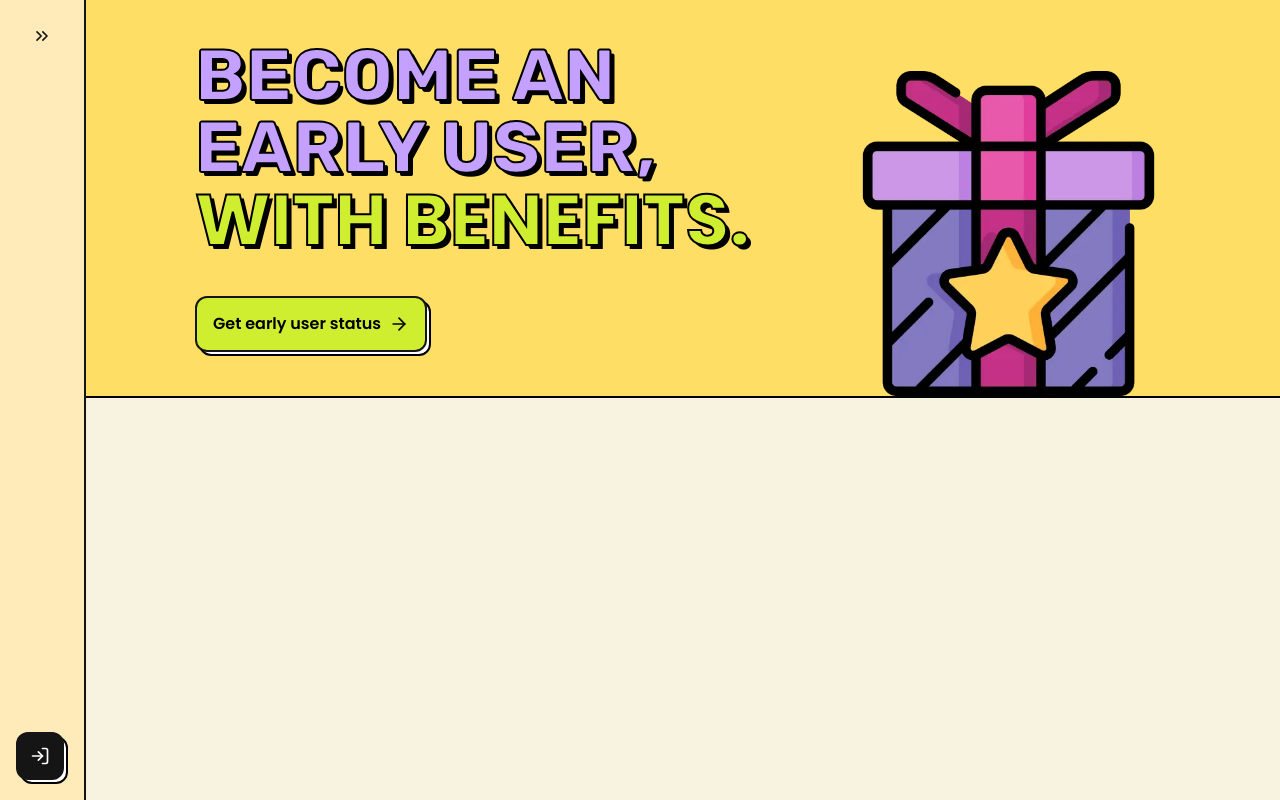
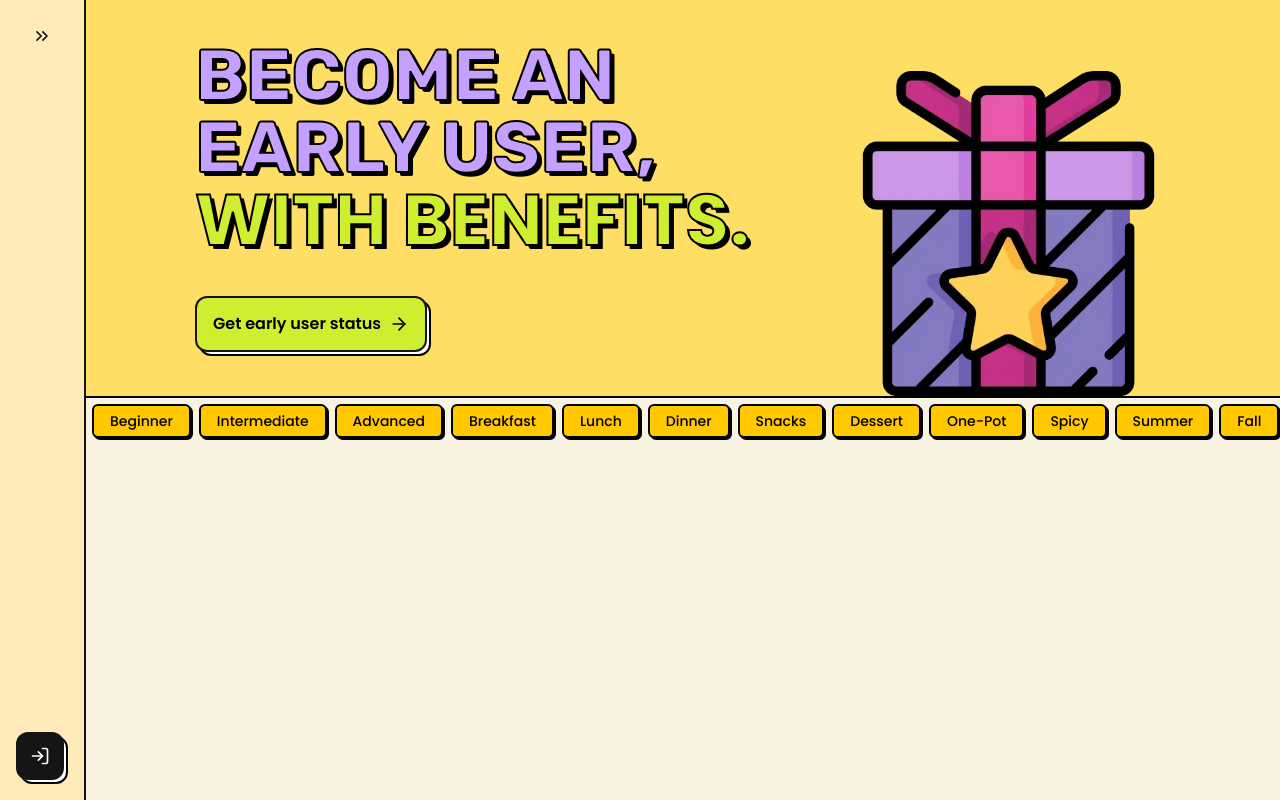
Before and after one commit to Flanner-app/flanner-nextjs-frontend, a Next.js app: page /blog in a window 1280 px wide. Built offline with nearby package versions, Linux system fonts and the light colour scheme; no server answers.

Commit message:
feat: add filter slider

```diff
--- a/src/app/(withSidebars)/blog/page.tsx
+++ b/src/app/(withSidebars)/blog/page.tsx
@@ -1,9 +1,13 @@
+import BlogFilters from '@/components/blog/BlogFilters'
 import BlogHero from '@/components/blog/BlogHero'
 
 const BlogPage = () => {
   return (
-    <div className="w-full">
+    <div className="grow overflow-x-hidden">
       <BlogHero />
+      <div className="relative">
+        <BlogFilters />
+      </div>
     </div>
   )
 }
--- a/src/components/blog/BlogFilters/FilterTag.tsx
+++ b/src/components/blog/BlogFilters/FilterTag.tsx
@@ -4,15 +4,25 @@ import { ReactNode } from 'react'
 type FilterTagProps = {
   isActive: boolean
   onClick: () => void
+  className?: string
   children: ReactNode
 }
 
-const FilterTag = ({ isActive, onClick, children }: FilterTagProps) => {
+const FilterTag = ({
+  isActive,
+  onClick,
+  className,
+  children,
+}: FilterTagProps) => {
   return (
     <div
-      className={clsx('group relative w-fit transition-transform', {
-        'active:scale-95': isActive,
-      })}
+      className={clsx(
+        'group relative w-fit transition-transform',
+        {
+          'active:scale-95': isActive,
+        },
+        className,
+      )}
       onClick={onClick}
     >
       <div
--- /dev/null
+++ b/src/components/blog/BlogFilters/index.tsx
@@ -0,0 +1,44 @@
+'use client'
+
+import { useState } from 'react'
+import FilterTag from './FilterTag'
+import { blogFilters } from '@/constants/blog'
+import useEmblaCarousel from 'embla-carousel-react'
+import clsx from 'clsx'
+
+const BlogFilters = () => {
+  const [filters, setFilters] = useState<string[]>(['lunch'])
+
+  const [emblaRef] = useEmblaCarousel({
+    dragFree: true,
+  })
+
+  const toggleFilter = (filter: string) => {
+    if (filters.includes(filter)) {
+      const newFilters = filters.filter((item) => item !== filter)
+      setFilters(newFilters)
+      return
+    }
+
+    setFilters((prev) => [...prev, filter])
+  }
+
+  return (
+    <div className="overflow-x-hidden" ref={emblaRef}>
+      <div className="flex items-center gap-2 py-2 pl-2">
+        {blogFilters.map((filter, i) => (
+          <FilterTag
+            key={filter}
+            isActive={filters.includes(filter)}
+            onClick={() => toggleFilter(filter)}
+            className={clsx({ 'mr-2': i === blogFilters.length - 1 })}
+          >
+            {filter}
+          </FilterTag>
+        ))}
+      </div>
+    </div>
+  )
+}
+
+export default BlogFilters
--- a/src/constants/blog.ts
+++ b/src/constants/blog.ts
@@ -30,6 +30,5 @@ export const blogFilters = [
   'Asian',
   'Italian',
   'Mexican',
-  'Skills',
   'History',
 ]
```
